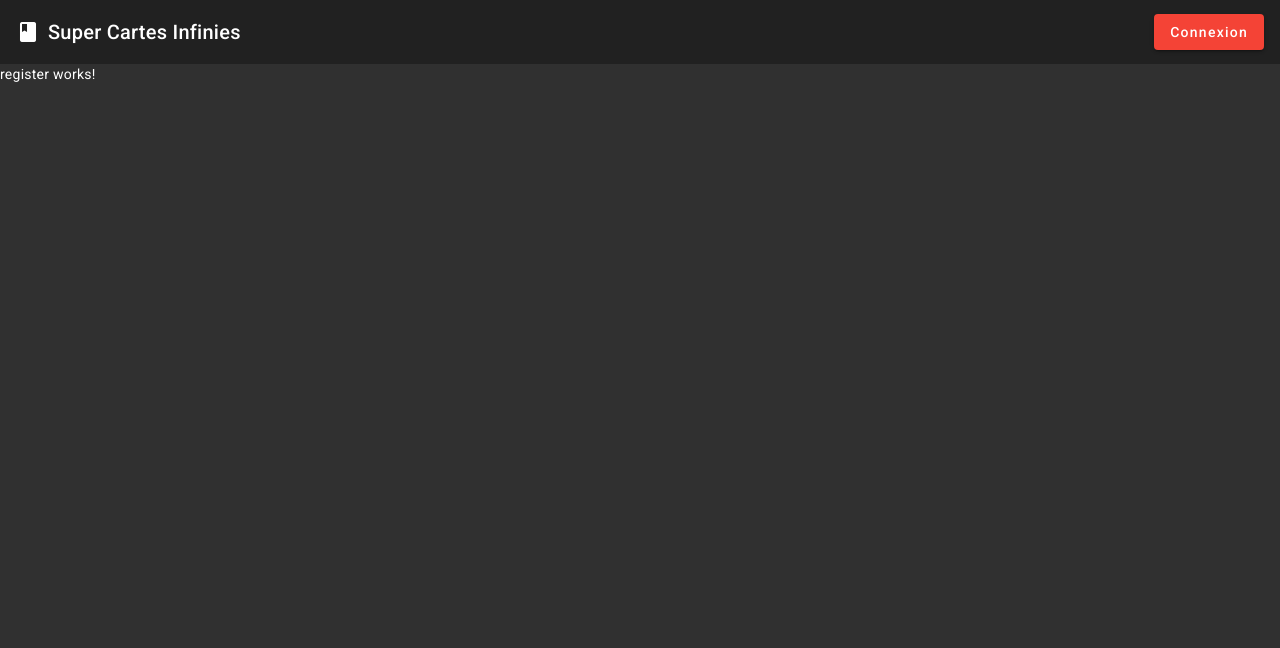
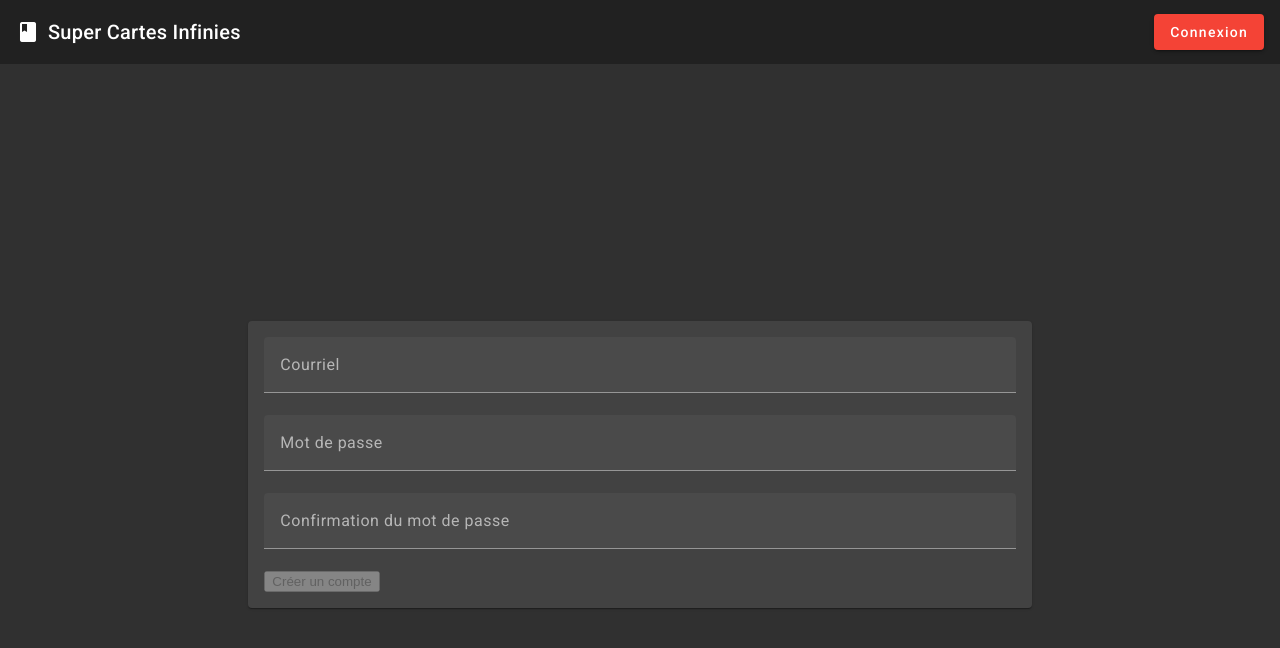
Before and after one commit to ColinMarotte/5W5_TP_Client, an Angular app in the folder ngsci-depart-main/: page /#/register in a window 1280 px wide. Shown: the top 648 px of the page. Built offline with nearby package versions, Linux system fonts and the light colour scheme.

Commit message:
PROGRES: Reactiveforms presque fonctionnels

```diff
--- a/ngsci-depart-main/src/app/components/login/login.component.html
+++ b/ngsci-depart-main/src/app/components/login/login.component.html
@@ -1,3 +1,24 @@
-<p>
-  login works!
-</p>
+<div
+  style="width: 100%;height: 100%; display: flex; justify-content: center; align-items: center; flex-direction: column">
+  <mat-card class="artist-card" style="margin: 16px; padding: 16px;">
+    <form [formGroup]="form">
+      <mat-form-field style="width: 100%">
+        <input matInput type="email" placeholder="Courriel" formControlName="email" name="email" />
+        <mat-error *ngIf="form.get('email')?.hasError('required')">
+          Le courriel est <strong>requis</strong>.
+        </mat-error>
+      </mat-form-field>
+
+      <mat-form-field style="width: 100%">
+        <input matInput type="password" placeholder="Mot de passe" formControlName="password" name="password" />
+        <mat-error *ngIf="form.get('password')?.hasError('required')">
+          Le mot de passe est <strong>requis</strong>.
+        </mat-error>
+      </mat-form-field>
+
+      <button mat-raised-button color="primary" [disabled]="!form.valid">
+        Se connecter
+      </button>
+    </form>
+  </mat-card>
+</div>
--- a/ngsci-depart-main/src/app/components/login/login.component.ts
+++ b/ngsci-depart-main/src/app/components/login/login.component.ts
@@ -17,9 +17,27 @@ import { MatTabsModule } from '@angular/material/tabs';
 })
 export class LoginComponent implements OnInit {
 
-  constructor(public httpService: HttpService, public router: Router) { }
+  form: FormGroup<any>
+
+  formData?: Data;
+
+  constructor(public httpService: HttpService, public router: Router, private fb: FormBuilder) {
+    this.form = this.fb.group({
+      email: ["", [Validators.required]],
+      password: ["", [Validators.required]]
+    });
+
+    this.form.valueChanges.subscribe(() => {
+      this.formData = this.form.value;
+    });
+  }
 
   ngOnInit() {
   }
 
 }
+
+interface Data {
+  email?: string | null;
+  password?: string | null;
+}
--- a/ngsci-depart-main/src/app/components/register/register.component.html
+++ b/ngsci-depart-main/src/app/components/register/register.component.html
@@ -1,3 +1,44 @@
-<p>
-  register works!
-</p>
+<div
+  style="width: 100%;height: 100%; display: flex; justify-content: center; align-items: center; flex-direction: column">
+  <mat-card class="artist-card" style="margin: 16px; padding: 16px;">
+    <form [formGroup]="form">
+      <mat-form-field style="width: 100%">
+        <input matInput type="email" placeholder="Courriel" formControlName="email" name="email" />
+        <mat-error *ngIf="form.get('email')?.errors?.['email'] && !form.get('email')?.hasError('required')">
+          Entrer une adresse courriel valide.
+        </mat-error>
+        <mat-error *ngIf="form.get('email')?.hasError('required')">
+          Le courriel est <strong>requis</strong>.
+        </mat-error>
+      </mat-form-field>
+
+      <mat-form-field style="width: 100%">
+        <input matInput type="password" placeholder="Mot de passe" formControlName="password" name="password" />
+        <mat-error *ngIf="form.get('password')?.hasError('required')">
+          Le mot de passe est <strong>requis</strong>.
+        </mat-error>
+        <mat-error *ngIf="form.hasError('passwordNotConfirmed')">
+          Les mots de passe ne sont pas identiques.
+        </mat-error>
+        <mat-error *ngIf="form.get('password')?.hasError('passwordLengthError')">
+          Le mot de passe doit contenir au moins 6 charactères.
+        </mat-error>
+      </mat-form-field>
+
+      <mat-form-field style="width: 100%">
+        <input matInput type="password" placeholder="Confirmation du mot de passe" formControlName="passwordConfirm"
+          name="passwordConfirm" />
+        <mat-error *ngIf="form.get('passwordConfirm')?.hasError('required')">
+          La confirmation du mot de passe est <strong>requise</strong>.
+        </mat-error>
+        <mat-error *ngIf="form.hasError('passwordNotConfirmed')">
+          Les mots de passe ne sont pas identiques.
+        </mat-error>
+      </mat-form-field>
+
+      <button mat-raised-button color="primary" [disabled]="!form.valid">
+        Créer un compte
+      </button>
+    </form>
+  </mat-card>
+</div>
--- a/ngsci-depart-main/src/app/components/register/register.component.ts
+++ b/ngsci-depart-main/src/app/components/register/register.component.ts
@@ -17,9 +17,63 @@ import { MatTabsModule } from '@angular/material/tabs';
 })
 export class RegisterComponent implements OnInit {
 
-  constructor(public httpService: HttpService, public router: Router) { }
+  form: FormGroup<any>
+
+  formData?: Data;
+
+  constructor(public httpService: HttpService, public router: Router, private fb: FormBuilder) {
+    this.form = this.fb.group({
+      email: ["", [Validators.required, Validators.email]],
+      password: ["", [Validators.required, this.passwordValidator]],
+      passwordConfirm: ["", [Validators.required]]
+    },
+      { validators: this.passwordConfirmValidator });
+
+    this.form.valueChanges.subscribe(() => {
+      this.formData = this.form.value;
+    });
+  }
 
   ngOnInit() {
   }
 
+  passwordValidator(control: AbstractControl): ValidationErrors | null {
+    const password = control.value;
+
+    if (!password) {
+      return null;
+    }
+
+    let passwordLengthValid: boolean = true;
+
+    if (password.length < 6) {
+      passwordLengthValid = false;
+    }
+
+    return !passwordLengthValid ? { passwordLengthError: true } : null;
+  }
+
+  passwordConfirmValidator(form: AbstractControl): ValidationErrors | null {
+    const password = form.get('password')?.value;
+    const passwordConfirm = form.get('passwordConfirm')?.value;
+
+    if (!password || !passwordConfirm) {
+      return null;
+    }
+
+    let samePasswords: boolean = true;
+
+    if (password != passwordConfirm) {
+      samePasswords = false;
+    }
+
+    return !samePasswords ? { passwordNotConfirmed: true } : null;
+  }
+
 }
+
+interface Data {
+  email?: string | null;
+  password?: string | null;
+  passwordConfirm?: string | null;
+}
```
